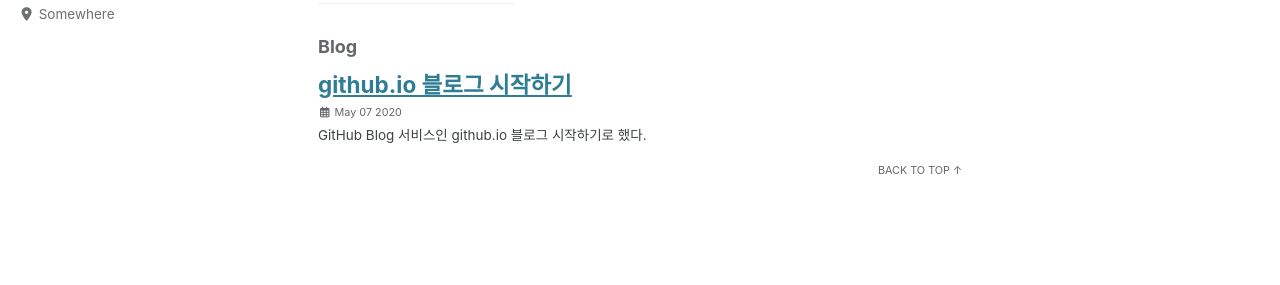
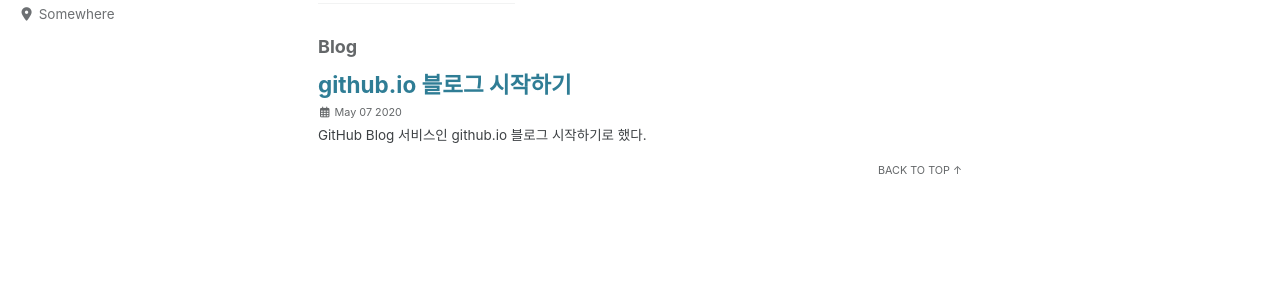
Before and after one commit to downey21/downey21.github.io, a Jekyll site: the page built from _pages/tag-archive.md, in a window 1280 px wide. Shown: the part 153-438 px from the top of the page. Built offline with Jekyll 4.4.1, drawn with Linux system fonts in a browser that asks for light colours; cached includes are drawn as plain includes; nearby versions of some CDN libraries.

Commit message:
CSS: a link 하이퍼링크 밑줄 없애기

```diff
--- a/_sass/minimal-mistakes/_base.scss
+++ b/_sass/minimal-mistakes/_base.scss
@@ -126,6 +126,8 @@ blockquote {
 /* links */
 
 a {
+/* devinlife : a link 하이퍼링크 밑줄 없애기 */
+  text-decoration: none;
   &:focus {
     @extend %tab-focus;
   }
```
